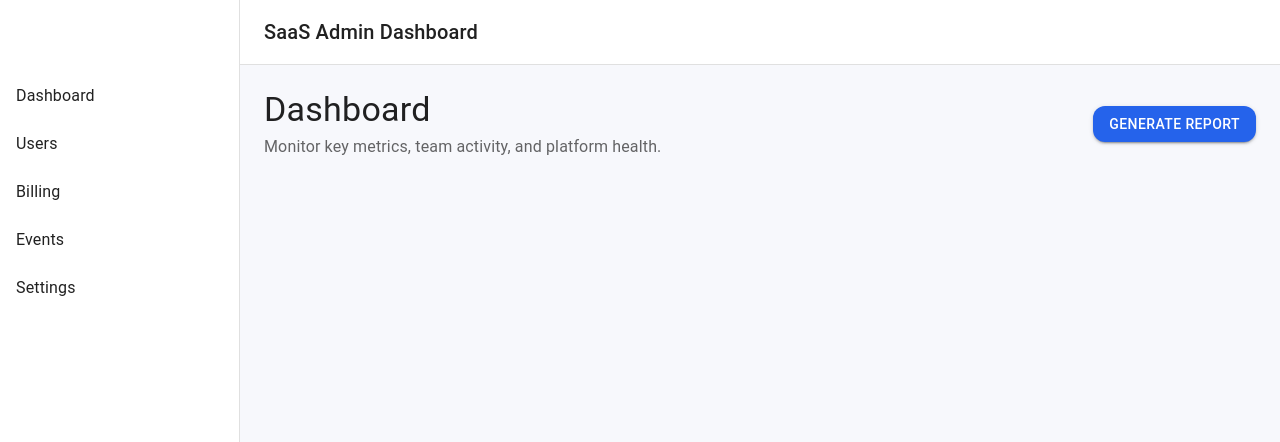
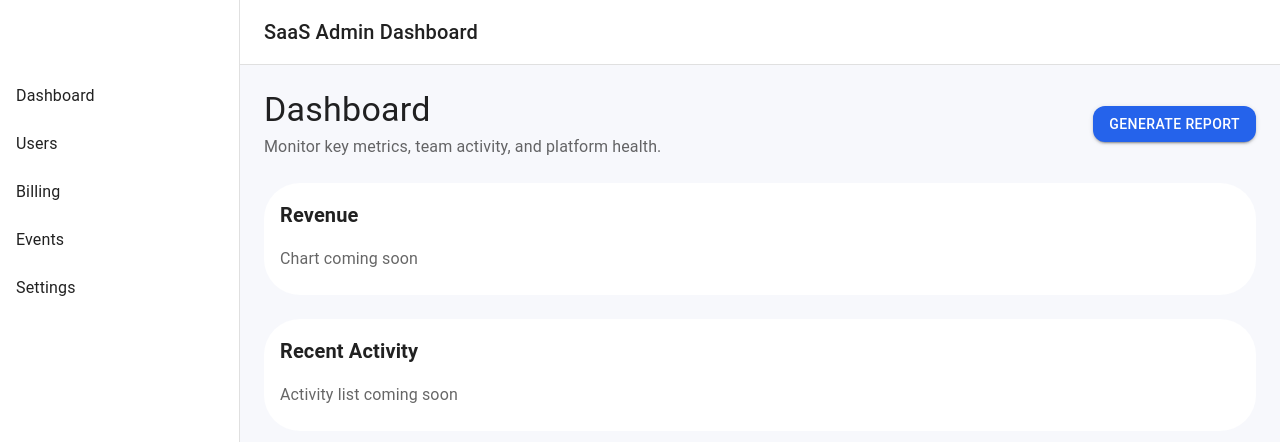
Before and after one commit to dzolu/react-dashboard, a React (Vite) app: page / in a window 1280 px wide. Shown: the top 442 px of the page. Built offline with nearby package versions, Linux system fonts and the light colour scheme; the HTML template or start-up script is replaced by a standard one.

Commit message:
Enhance DashboardPage: structure with Stack, add Revenue and Recent Activity `SectionCard`s.

```diff
--- a/src/pages/dashboard/DashboardPage.tsx
+++ b/src/pages/dashboard/DashboardPage.tsx
@@ -1,13 +1,25 @@
-import { Button } from '@mui/material'
+import { Button, Stack, Typography } from '@mui/material'
 
 import { PageHeader } from '@/shared/components/page-header/PageHeader'
+import { SectionCard } from '@/shared/components/section-card/SectionCard'
 
 export function DashboardPage() {
   return (
-    <PageHeader
-      title="Dashboard"
-      subtitle="Monitor key metrics, team activity, and platform health."
-      actions={<Button variant="contained">Generate report</Button>}
-    />
+    <Stack spacing={3}>
+      <PageHeader
+        title="Dashboard"
+        subtitle="Monitor key metrics, team activity, and platform health."
+        actions={<Button variant="contained">Generate report</Button>}
+      />
+      <SectionCard title="Revenue">
+        <Typography color="text.secondary">Chart coming soon</Typography>
+      </SectionCard>
+
+      <SectionCard title="Recent Activity">
+        <Typography color="text.secondary">
+          Activity list coming soon
+        </Typography>
+      </SectionCard>
+    </Stack>
   )
 }
```
